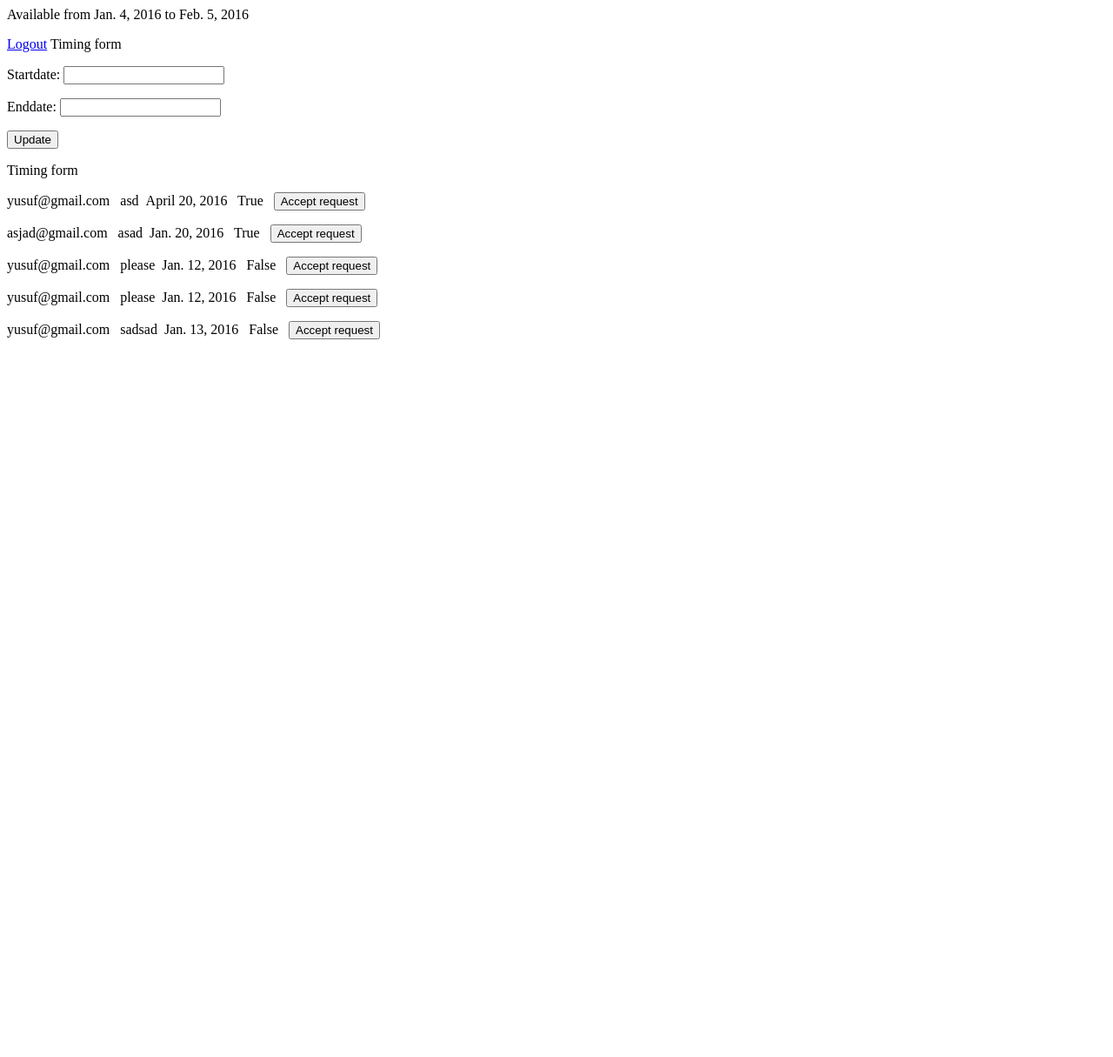
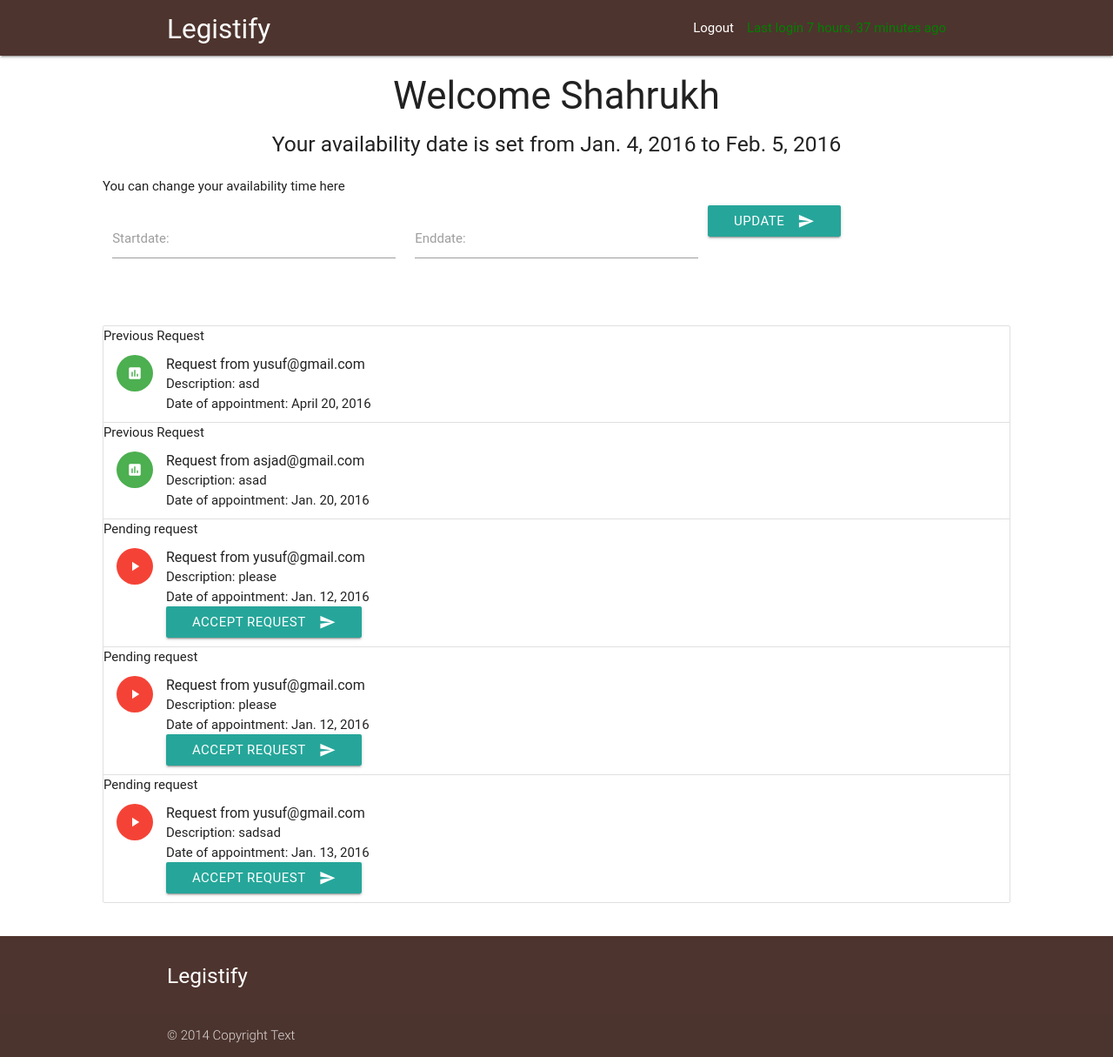
Before and after one commit to msrshahrukh100/legistify, a Django app: a page that uses templates/dashboard2.html in a window 1280 px wide. Shown: the whole page at 87% size. Before the commit the page ends 390 px from the top, so only its background shows below. Run offline with Django 3.2, Linux system fonts and the light colour scheme; a user stored in the database is signed in; data comes from the database, SQL or seed files in the repository; both versions use the stored data as it was after the commit; some libraries are stand-ins or nearby versions; some web fonts are replaced.

Commit message:
Project completed

```diff
--- a/booking/models.py
+++ b/booking/models.py
@@ -47,8 +47,10 @@ class Users(AbstractBaseUser):
 	def check_user(cls,**kwargs):
 		pw = kwargs.get('password')
 		uid = kwargs.get('email')
-		user = cls.objects.get(email=uid)
-		print user.password
+		try:
+			user = cls.objects.get(email=uid)
+		except:
+			return None
 		if user.check_password(kwargs['password']):
 			return user
 		else:
--- a/booking/views.py
+++ b/booking/views.py
@@ -94,9 +94,11 @@ def lawyerdashboard(request):
 @login_required(login_url='login')
 def userdashboard(request):
 	response = copy.deepcopy(RESPONSE_FORMAT)
+	user = request.user
 	if request.method == 'POST':
 		data = json.loads(request.body)
-		user = request.user
+		if not data.get('lawyer',None):
+			return JsonResponse({'msg':'Select a lawyer'})
 		lawyer = Users.objects.get(id=data['lawyer'])
 		data['date'] = convert_to_date_object(str(data['date']))
 		if 	lawyer.startdate and lawyer.enddate:
@@ -105,7 +107,8 @@ def userdashboard(request):
 		instance = Bookingrequests.addrequest(**dict(data=data,user=user.id,email=user.email))
 		return JsonResponse({'msg':'Request is sent to the selected lawyer'})
 	context = {
-	'lawyers' : Users.objects.all().filter(is_lawyer=True)
+	'lawyers' : Users.objects.all().filter(is_lawyer=True),
+	'user' : user,
 	}
 	return render(request,'dashboard1.html',context)
 
@@ -113,14 +116,17 @@ def userdashboard(request):
 
 @login_required()
 def acceptrequest(request,id=None):
-	print id
-	instance = Bookingrequests.objects.get(id=id)
-	instance.accepted = True
-	instance.save()
-	mail = instance.from_email
-	message = "Your request for a lawyer on Legistify.com has been accepted.Please contact the lawyer."
-	send_mail('Lawyer Request Confirmation Email', message, 'msr.concordfly@gmail.com',[mail], fail_silently=False)
-	return JsonResponse({"msg":"Mail has been sent to the client"})
+	try:
+		instance = Bookingrequests.objects.get(id=id)
+		mail = instance.from_email
+		message = "Your request for a lawyer on Legistify.com has been accepted.Please contact the lawyer."
+		send_mail('Lawyer Request Confirmation Email', message, 'msr.concordfly@gmail.com',[mail], fail_silently=False)
+		instance.accepted = True
+		instance.save()
+		return JsonResponse({"msg":"Mail has been sent to the client"})
+	except :
+		return JsonResponse({"msg":"Mail could not be sent because of network error"})
+
 
 
 
--- a/templates/dashboard2.html
+++ b/templates/dashboard2.html
@@ -1,24 +1,45 @@
-<html>
-<head>
-<title>
+{% extends "signup.html" %}
+
 {% block title %}
-Legistify | Homepage
+Legistify|Lawyers
 {% endblock %}
-</title>
-  <script src="https://code.jquery.com/jquery-1.12.3.js"
-			  integrity="sha256-1XMpEtA4eKXNNpXcJ1pmMPs8JV+nwLdEqwiJeCQEkyc="
-			  crossorigin="anonymous"></script>
-</head>
-<body>
-<p>Available from {{ user.startdate }} to {{ user.enddate }}</p>
-<a href='{% url "logout" %}'>Logout</a>
-Timing form
-<form action='' method='post'>{% csrf_token %}
-{{ form.as_p }}
-<input type="submit" value="Update">
+
+{% block link %}
+{% url "logout" %}
+{% endblock %}
+{% block linkname %}
+Logout
+{% endblock %}
+
+
+{% load cfilters %}
+
+{% block ll %}
+Last login {{ user.last_login|timesince }} ago
+{% endblock %}
+
+
+{% block content %}
+
+<h3 class="center-align">Welcome {{ user.name }}</h3>
+
+<h5 class="center-align">Your availability date is set from {{ user.startdate }} to {{ user.enddate }}</h5>
+
+<div class="row">
+<form action='' class="col s10 offset-s1" method='post'>{% csrf_token %}
+	<p>You can change your availability time here</p>
+ {% for field in form %}
+        <div class="input-field col s4">
+	{{ field|addclass:"datepicker" }}
+	{{ field.label_tag }}
+<p style="color:red">{{ field.errors }}</p>
+        </div>
+{% endfor %}
+<button class="btn waves-effect waves-light" type="submit" name="action">Update
+    <i class="material-icons right">send</i>
+  </button>
 </form>
-Timing form
-
+</div>
 {% if messages %}
 <ul class="messages">
     {% for message in messages %}
@@ -27,17 +48,48 @@ Timing form
 </ul>
 {% endif %}
 
+
+<div class="row">
+	<div class="col s10 offset-s1">
+<ul class="collection">
+
 	{% for r in bookingrequests %}
-<p>
-{{ r.from_email }} &nbsp {{ r.description }} &nbsp{{ r.date }} &nbsp {{ r.accepted }} &nbsp <button class="btn waves-effect waves-light" type="submit" name="action" class="request" id="{{ r.id }}" >Accept request
+	{% if r.accepted %}
+	Previous Request
+    <li class="collection-item avatar">
+      <i class="material-icons circle green">insert_chart</i>
+      <span class="title">Request from {{ r.from_email }}</span>
+      <p>Description: {{ r.description }} <br>
+         Date of appointment: {{ r.date }}
+      </p>
+
+    </li>
+    {% else %}
+    Pending request
+    <li class="collection-item avatar">
+      <i class="material-icons circle red">play_arrow</i>
+      <span class="title">Request from {{ r.from_email }}</span>
+      <p>Description: {{ r.description }} <br>
+         Date of appointment: {{ r.date }}
+      </p>
+
+  <button class="btn waves-effect waves-light" type="submit" name="action" class="request" id="{{ r.id }}">Accept request
+    <i class="material-icons right">send</i>
   </button>
-</p>
+
+    </li>
+    {% endif %}
     {% endfor %}
 
+  </ul>
+  <h4 id="acceptrequest"></h4>
+  </div>
+</div>
 
-</body>
+{% endblock %}
 
 
+{% block script %}
 <script type="text/javascript">
 $(function(){
 $('button').click(function(){
@@ -48,12 +100,8 @@ $.ajax({
   type : 'GET',
   success : function(data){
     console.log(data);
+    $('#acceptrequest').append(data['msg']);
   }
-
-
-
-
-
 
 });
 
@@ -61,5 +109,4 @@ $.ajax({
 
 });
 </script>
-
-</html>
+{% endblock %}
--- a/templates/signup.html
+++ b/templates/signup.html
@@ -15,19 +15,20 @@ Legistify|Home
 
   <!-- Compiled and minified JavaScript -->
   <script src="https://cdnjs.cloudflare.com/ajax/libs/materialize/0.97.6/js/materialize.min.js"></script>
-
+           <link href="https://fonts.googleapis.com/icon?family=Material+Icons" rel="stylesheet">
 
 
 </head>
 <body>
 
-  {% block content %}
-<nav>
-    <div class="container">
-      <div class="nav-wrapper">
+<nav style="background-color:#4e342e">
+    <div class="container" >
+      <div class="nav-wrapper" style="color:green">
         <h4 class="brand-logo">Legistify</h4>
          <ul id="nav-mobile" class="right hide-on-med-and-down">
-        <li><a href="{% url 'login' %}">Login</a></li>
+        <li><a href="{% block link %}{% url 'login' %}{% endblock %}">{% block linkname %}Login{% endblock %}</a></li>
+        <li>{% block ll %}{% endblock %}</li>
+
       </ul>
 
         <ul class="right side-nav" id="nav-mobile">
@@ -39,7 +40,6 @@ Legistify|Home
   </nav>
 
 
-
 <style type="text/css">
 .errorlist li{
   color: red;
@@ -47,8 +47,13 @@ Legistify|Home
 .messages li{
   color: green;
 }
+.messages .error{
+  color:red;
+}
 
 </style>
+  {% block content %}
+
 
   <div class="parallax-container">
     <div class="parallax"><img src = "{% static 'images/pic.jpg' %}"></div>
@@ -76,10 +81,12 @@ Legistify|Home
 {% endif %}
 {{ field.label_tag }}
 <p style="color:red">{{ field.errors }}</p>
+        </div>
 {% endfor %}
-        </div>
 </div>
-<input type='submit' value = 'Signup' id='btn-signup' class="waves-effect waves-light btn">
+<button class="btn waves-effect waves-light" type="submit" name="action">Sign Up
+    <i class="material-icons right">send</i>
+  </button>
   </form>
 </div>
 
@@ -98,9 +105,115 @@ Legistify|Home
 {% endblock %}
 
 
-</body>
+
+
+<script type="text/javascript">
+
+
+  $('.datepicker').pickadate({
+    selectMonths: true, // Creates a dropdown to control month
+    selectYears: 15 ,// Creates a dropdown of 15 years to control year
+    format: 'yyyy-mm-dd',
+  });
+
+
+$.fn.serializeObject = function()
+{
+   var o = {};
+   var a = this.serializeArray();
+   $.each(a, function() {
+       if (o[this.name]) {
+           if (!o[this.name].push) {
+               o[this.name] = [o[this.name]];
+           }
+           o[this.name].push(this.value || '');
+       } else {
+           o[this.name] = this.value || '';
+       }
+   });
+   return o;
+};
+
+function getcookies(){
+
+  var cookievalue = document.cookie.split(';');
+  var obj = {}
+  for (var i=0;i<cookievalue.length ; i++)
+  {
+    tt = cookievalue[i];
+    if (tt != undefined)
+    {
+      var temp = tt.split('=');
+      obj[temp[0].trim()]=temp[1].trim();
+    }
+  }
+  return obj;
+
+}
+
+$(function(){
+
+
+$('#submit').click(function(){
+// var data = $('form').data();
+var cookies = getcookies();
+ var temp = {'X-CSRFToken': cookies['csrftoken']};
+
+
+$.ajax({
+  url:'{% url "userdashboard" %}',
+  type:'POST',
+  dataType: 'json',
+  async: false,
+  data: JSON.stringify($('form').serializeObject()),
+  // data:$('form').serializeArray(),
+  headers: temp,
+    contentType: 'application/json; charset=utf-8',
+  success : function(data){
+    $('#bookerror').empty();
+    if (data['msg'])
+    {
+        $('#bookerror').append(data['msg']);
+    }
+  }
+
+
+});
+});
 
 
 
 
+});
+
+
+</script>
+
+
+{% block script %}
+
+{% endblock %}
+
+
+</body>
+
+
+ <footer class="page-footer" style="background-color:#4e342e">
+          <div class="container">
+            <div class="row">
+              <div class="col l6 s12">
+                <h5 class="white-text">Legistify</h5>
+              </div>
+
+            </div>
+          </div>
+          <div class="footer-copyright">
+            <div class="container">
+            © 2014 Copyright Text
+            </div>
+          </div>
+        </footer>
+
+
+
 </html>
```
Also changed, not shown: templates/dashboard1.html (+34 -91 lines), templates/login.html (+30 -6 lines), db.sqlite3, 2 other files. Lines whose indentation alone changed are shown as unchanged.
